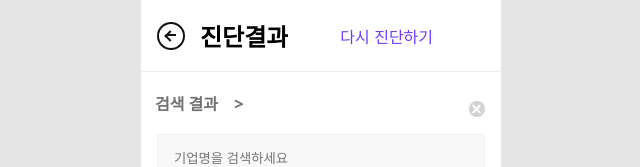
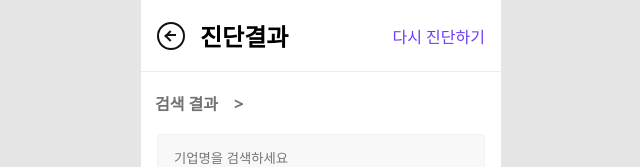
Before and after one commit to chltjdrhd777/wanted-codestates-project-8-11, a Vue app: page / in a window 1280 px wide. Shown: the top 167 px of the page, without its empty margins (319-959 px from the left). Built offline with nearby package versions, Linux system fonts and the light colour scheme.

Commit message:
FIX : Search Bar 삭제 로직 조정 및 css align 수정

```diff
--- a/src/App.vue
+++ b/src/App.vue
@@ -13,11 +13,7 @@
         <RadarChart :chartValue="chartData" />
       </div>
       <div class="tab-wrapper">
-        <TabGroup
-          :selectedTab="selectedTab"
-          :tabItems="tabItems"
-          @onTabClick="onTabClick"
-        />
+        <TabGroup :selectedTab="selectedTab" :tabItems="tabItems" @onTabClick="onTabClick" />
       </div>
       <BarChartWrapper :chartValue="chartData" />
     </section>
--- a/src/components/SearchBar.vue
+++ b/src/components/SearchBar.vue
@@ -5,7 +5,7 @@
         <span>검색 결과</span>
         <span>></span>
       </div>
-      <div class="remove-container">
+      <div class="remove-container" v-if="searchValue">
         <div class="company">{{ searchValue }}</div>
         <button class="button-x" type="button" @click="deleteCompany"></button>
       </div>
@@ -14,6 +14,7 @@
       type="text"
       @keyup.enter="submit"
       placeholder="기업명을 검색하세요"
+      v-model="inputValue"
     />
   </div>
 </template>
@@ -25,12 +26,24 @@ export default {
     setSearchValue: Function,
     deleteSearchvalue: Function,
   },
+  data() {
+    return {
+      inputValue: "",
+    };
+  },
   methods: {
+    onInputChage(e) {
+      console.log(e);
+    },
     deleteCompany() {
       this.deleteSearchvalue();
+      this.inputValue = "";
     },
     submit(e) {
       this.setSearchValue(e.target.value);
+      if (this.searchValue === null) {
+        this.inputValue = "";
+      }
     },
   },
 };
@@ -83,6 +96,7 @@ export default {
   display: flex;
   flex-direction: row;
   margin-right: 16px;
+  align-items: center;
 }
 
 /* 검색박스 */
@@ -102,12 +116,12 @@ input {
 .company {
   color: rgb(161, 159, 159);
   margin-right: 10px;
-  margin-top: 8px;
+  /* margin-top: 8px; */
 }
 
 /* x 버튼 */
 .button-x {
-  margin-top: 11px;
+  /* margin-top: 11px; */
   padding: 8px;
   width: 6px;
   height: 6px;
--- a/src/components/TabGroup.vue
+++ b/src/components/TabGroup.vue
@@ -52,6 +52,7 @@ button {
   align-items: center;
   padding: 14px 16px;
   border: 0;
+  cursor: pointer;
 
   background: #f2f2f2;
   border-radius: 4px;
--- a/src/components/TopHeader.vue
+++ b/src/components/TopHeader.vue
@@ -10,7 +10,7 @@
       </div>
       <span class="result">진단결과</span>
     </div>
-    <button class="rediag" @click="reloadPage">다시 진단하기</button>
+    <div class="rediag" @click="reloadPage">다시 진단하기</div>
   </div>
 </template>
 
@@ -19,8 +19,8 @@ export default {
   methods: {
     reloadPage() {
       window.location.reload();
-    }
-  }
+    },
+  },
 };
 </script>
 
@@ -46,7 +46,7 @@ export default {
   position: relative;
 }
 .arr span::after {
-  content: '';
+  content: "";
   width: 6px;
   height: 6px;
   border-top: 2px solid #121212;
@@ -57,7 +57,7 @@ export default {
   top: 8px;
   left: 7px;
 }
-.circle{
+.circle {
   width: 28px;
   height: 28px;
   left: 0%;
@@ -69,7 +69,7 @@ export default {
   border-radius: 80px;
   margin-right: 15px;
 }
-.arrow{
+.arrow {
   width: 9px;
   height: 10px;
   position: absolute;
@@ -90,9 +90,10 @@ export default {
 .rediag {
   font-size: 16px;
   font-weight: 400;
-  color: #6E3CF9;
+  color: #6e3cf9;
   background-color: white;
   border: none;
   cursor: pointer;
+  padding: 0;
 }
 </style>
```
Also changed, not shown: src/components/BarChart.vue (+4 -10 lines), src/components/BarChartWrapper.vue (+2 -7 lines), 1 other file (tests, documents, lock files or other folders).
